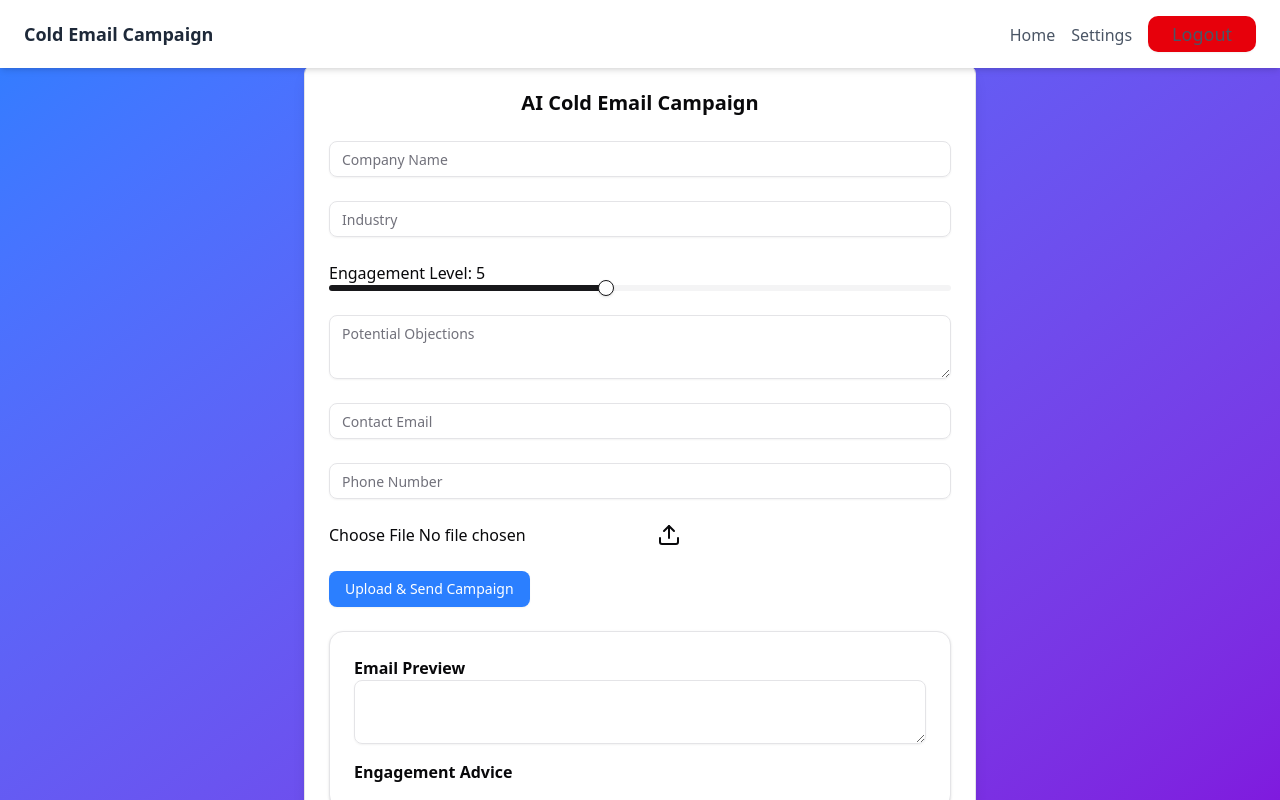
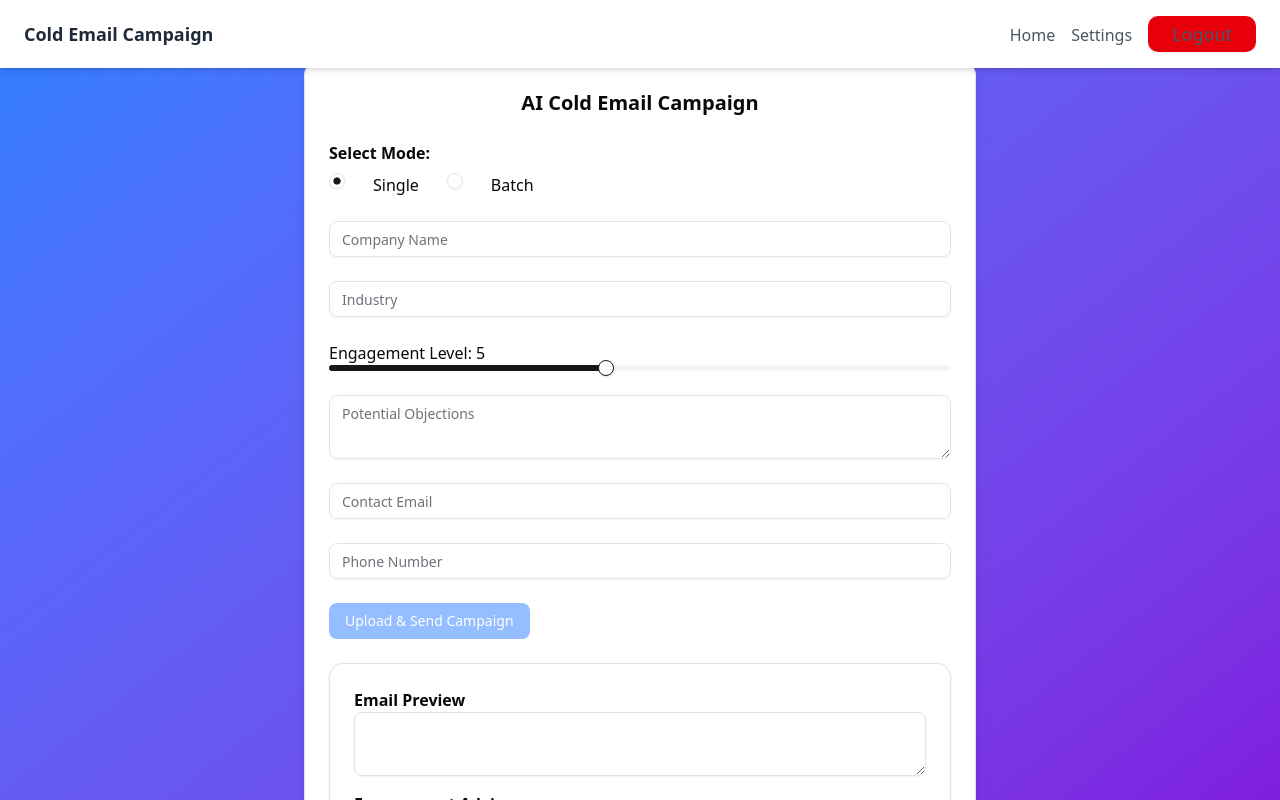
Before and after one commit to Xloanx/gamma-cold-mail-chain, a Next.js app: page /campaign in a window 1280 px wide. Shown: the top 800 px of the page. Built offline with nearby package versions, Linux system fonts and the light colour scheme.

Commit message:
Implemented radio button for single and batch ops

```diff
--- a/app/campaign/page.jsx
+++ b/app/campaign/page.jsx
@@ -12,6 +12,7 @@ import { MdLocalPhone } from "react-icons/md";
 import { Upload } from "lucide-react";
 import Navbar from "@/components/navbar"; // Import Navbar
 import { motion } from "framer-motion";
+import { RadioGroup, RadioGroupItem } from "@/components/ui/radio-group";
 
 export default function ColdEmailCampaign() {
   const [company_name, setCompanyName] = useState("");
@@ -30,7 +31,7 @@ export default function ColdEmailCampaign() {
   const [sender_email, setSenderEmail] = useState("");
   const [isCalling, setIsCalling] = useState(false);
   const [sending, setSending] = useState(false);
-
+  const [mode, setMode] = useState("Single");
 
   const dummy_script = "Hello! This is an automated call. Thank you for testing our service."
 
@@ -201,8 +202,25 @@ const handleUpload = async () => {
       <div className="flex justify-center items-center min-h-screen pt-16">
         <div className="max-w-2xl w-full p-6 space-y-6 border rounded-lg shadow-lg bg-white">
           <h1 className="text-xl font-bold text-center">AI Cold Email Campaign</h1>
-          <Input placeholder="Company Name" value={company_name} onChange={(e) => setCompanyName(e.target.value)} />
-          <Input placeholder="Industry" value={industry} onChange={(e) => setIndustry(e.target.value)} />
+
+          <div>
+            <label className="font-semibold">Select Mode:</label>
+            <RadioGroup
+              defaultValue="Single"
+              onValueChange={setMode}
+              className="flex space-x-4 mt-2"
+            >
+              <RadioGroupItem value="Single" id="single" />
+              <label htmlFor="single">Single</label>
+
+              <RadioGroupItem value="Batch" id="batch" />
+              <label htmlFor="batch">Batch</label>
+            </RadioGroup>
+          </div>
+
+
+          <Input placeholder="Company Name" value={company_name} onChange={(e) => setCompanyName(e.target.value)} disabled={mode === "Batch"}/>
+          <Input placeholder="Industry" value={industry} onChange={(e) => setIndustry(e.target.value)} disabled={mode === "Batch"}/>
           <label>Engagement Level: {engagement_level}</label>
           <Slider
             min={1}
@@ -210,41 +228,50 @@ const handleUpload = async () => {
             step={1}
             value={[engagement_level]}
             onValueChange={(val) => setEngagementLevel(val[0])}
+            disabled={mode === "Batch"}
           />
 
-          <Textarea placeholder="Potential Objections" value={objection} onChange={(e) => setObjection(e.target.value)} />
-          <Input placeholder="Contact Email" value={recipient_email} onChange={(e) => setRecipientEmail(e.target.value)} />
-          <Input placeholder="Phone Number" value={recipient_phone} onChange={(e) => setRecipientPhone(e.target.value)} />
+          <Textarea placeholder="Potential Objections" value={objection} onChange={(e) => setObjection(e.target.value)} disabled={mode === "Batch"}/>
+          <Input placeholder="Contact Email" value={recipient_email} onChange={(e) => setRecipientEmail(e.target.value)} disabled={mode === "Batch"}/>
+          <Input placeholder="Phone Number" value={recipient_phone} onChange={(e) => setRecipientPhone(e.target.value)} disabled={mode === "Batch"}/>
 
           {/* File Upload Section */}
-          <div className="flex items-center space-x-4">
-            <input type="file" accept=".csv" onChange={handleFileChange} />
-            <Upload />
-          </div>
-          {/* <Button onClick={handleUpload} className="bg-blue-500 text-white hover:bg-blue-600" >
-            {uploading ? "Uploading..." : "Upload CSV"}
-          </Button> */}
+          {mode === "Batch" && (
+            <div className="flex items-center space-x-4">
+              <input type="file" accept=".csv" onChange={handleFileChange} />
+              <Upload />
+            </div>
+          )}
 
-          <Button onClick={handleSendToUploaded} className="bg-blue-500 text-white hover:bg-blue-600" disabled={uploading}>{uploading ? "Uploading..." : "Upload & Send Campaign"} </Button>
+          <Button onClick={handleSendToUploaded}
+                  className="bg-blue-500 text-white hover:bg-blue-600"
+                  disabled={uploading || mode === "Single" }
+          >
+            {uploading ? "Uploading..." :  "Upload & Send Campaign"}
+          </Button>
+
+          {/* File Upload Section ends here*/}
+
 
           <Card>
             <CardContent>
               <h2 className="font-semibold">Email Preview</h2>
-              <Textarea value={generatedEmail} onChange={(e) => setGeneratedEmail(e.target.value)} rows={7}/>
+              <Textarea value={generatedEmail} onChange={(e) => setGeneratedEmail(e.target.value)} rows={7} disabled={mode === "Batch"}/>
               <h2 className="font-semibold mt-4">Engagement Advice</h2>
               <p>{engagementAdvice}</p>
             </CardContent>
           </Card>
 
-          <Button onClick={handleGenerateCampaign} className="bg-green-500 text-white hover:bg-green-600 mr-4">Generate Email</Button>
+          <Button onClick={handleGenerateCampaign} className="bg-green-500 text-white hover:bg-green-600 mr-4" disabled={mode === "Batch"}>Generate Email</Button>
           <Button onClick={handleSendCampaign}
                   className="bg-blue-500 text-white hover:bg-blue-600 mr-4"
-                  disabled={sending}>{sending ? "Sending..." : "Send Campaign"}</Button>
+                  disabled={sending || mode === "Batch"}>{sending ? "Sending..." : "Send Campaign"}</Button>
           <motion.button
                 onClick={handleCall}
                 className="bg-red-500 text-white px-4 py-2 rounded-lg flex items-center justify-center"
                 whileTap={{ scale: 0.9 }}
                 animate={isCalling ? { scale: [1, 1.1, 1], transition: { repeat: Infinity, duration: 0.8 } } : {}}
+                disabled={mode === "Batch"}
             >
                 <MdLocalPhone className="mr-2" />
                 {isCalling ? "Calling..." : "Initiate Cold Call"}
--- /dev/null
+++ b/components/ui/radio-group.jsx
@@ -0,0 +1,43 @@
+"use client"
+
+import * as React from "react"
+import * as RadioGroupPrimitive from "@radix-ui/react-radio-group"
+import { CircleIcon } from "lucide-react"
+
+import { cn } from "@/lib/utils"
+
+function RadioGroup({
+  className,
+  ...props
+}) {
+  return (
+    (<RadioGroupPrimitive.Root
+      data-slot="radio-group"
+      className={cn("grid gap-3", className)}
+      {...props} />)
+  );
+}
+
+function RadioGroupItem({
+  className,
+  ...props
+}) {
+  return (
+    (<RadioGroupPrimitive.Item
+      data-slot="radio-group-item"
+      className={cn(
+        "border-input text-primary focus-visible:border-ring focus-visible:ring-ring/50 aria-invalid:ring-destructive/20 dark:aria-invalid:ring-destructive/40 aria-invalid:border-destructive dark:bg-input/30 aspect-square size-4 shrink-0 rounded-full border shadow-xs transition-[color,box-shadow] outline-none focus-visible:ring-[3px] disabled:cursor-not-allowed disabled:opacity-50",
+        className
+      )}
+      {...props}>
+      <RadioGroupPrimitive.Indicator
+        data-slot="radio-group-indicator"
+        className="relative flex items-center justify-center">
+        <CircleIcon
+          className="fill-primary absolute top-1/2 left-1/2 size-2 -translate-x-1/2 -translate-y-1/2" />
+      </RadioGroupPrimitive.Indicator>
+    </RadioGroupPrimitive.Item>)
+  );
+}
+
+export { RadioGroup, RadioGroupItem }
--- a/package.json
+++ b/package.json
@@ -10,6 +10,7 @@
   },
   "dependencies": {
     "@clerk/nextjs": "^6.12.5",
+    "@radix-ui/react-radio-group": "^1.2.3",
     "@radix-ui/react-separator": "^1.1.2",
     "@radix-ui/react-slider": "^1.2.3",
     "@radix-ui/react-slot": "^1.1.2",
```
Also changed, not shown: 1 other file (tests, documents, lock files or other folders).
